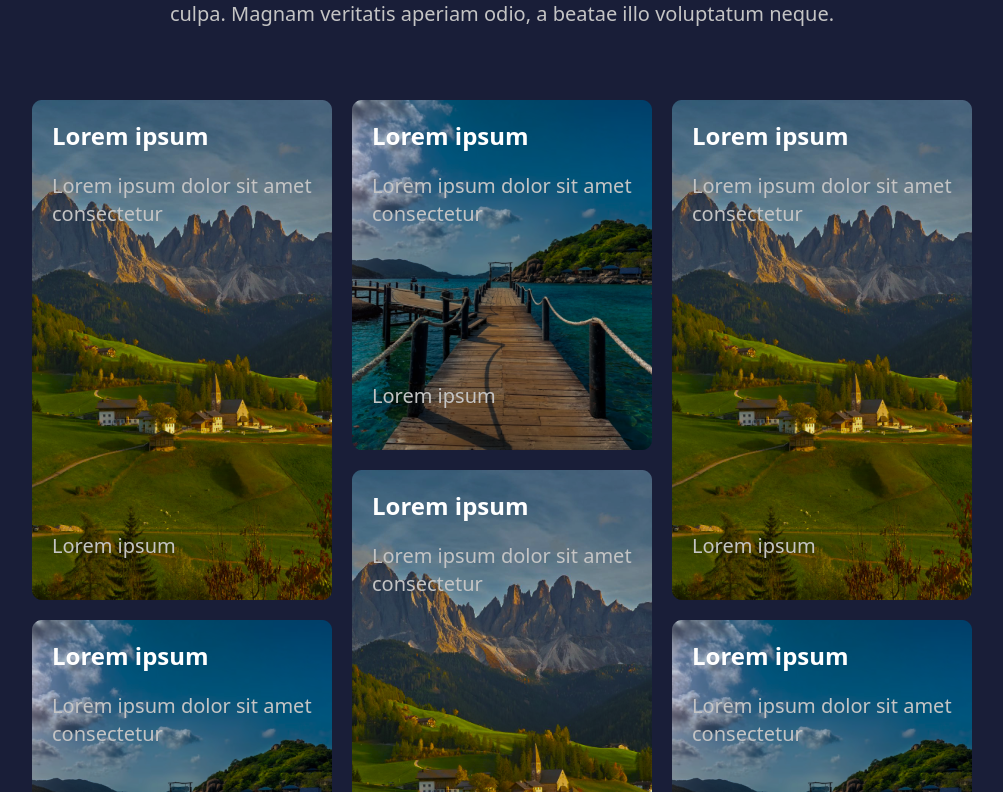
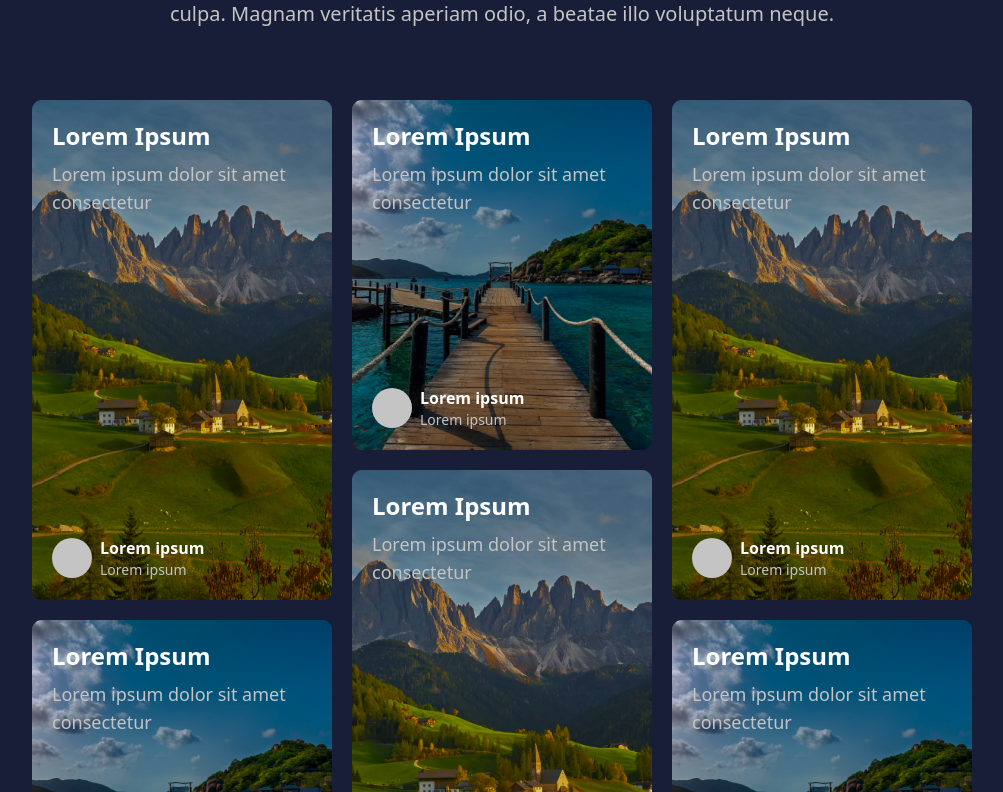
Before and after one commit to Exequielrd/travel-template, a Vue app: page / in a window 1280 px wide. Shown: the part 1068-1860 px from the top of the page, without its empty margins (138-1141 px from the left). Built offline with nearby package versions, Linux system fonts and the light colour scheme.

Commit message:
card fix

```diff
--- a/src/components/sections/HeroSection.vue
+++ b/src/components/sections/HeroSection.vue
@@ -1,6 +1,7 @@
 <script setup>
 import CallToAction from '../shared/CallToAction.vue'
 </script>
+
 <template>
   <section class="container mx-auto flex flex-col items-center justify-center min-h-screen">
     <div class="max-w-[800px] text-center z-20">
--- a/src/components/shared/ImageCard.vue
+++ b/src/components/shared/ImageCard.vue
@@ -16,12 +16,15 @@ defineProps({
     :style="{ height: height, backgroundImage: `url(${bg})` }"
   >
     <div>
-      <h2 class="text-2xl font-bold">Lorem ipsum</h2>
-      <p class="text-grey text-xl my-5">Lorem ipsum dolor sit amet consectetur</p>
+      <h2 class="text-2xl font-bold capitalize">Lorem ipsum</h2>
+      <p class="text-grey text-lg mt-2">Lorem ipsum dolor sit amet consectetur</p>
     </div>
-
-    <div>
-      <p class="text-grey text-xl my-5">Lorem ipsum</p>
+    <div class="flex gap-2 items-center">
+      <div class="w-[40px] aspect-square bg-grey rounded-full"></div>
+      <div>
+        <p class="text-white text-md font-bold">Lorem ipsum</p>
+        <p class="text-grey text-sm">Lorem ipsum</p>
+      </div>
     </div>
   </div>
 </template>
```
